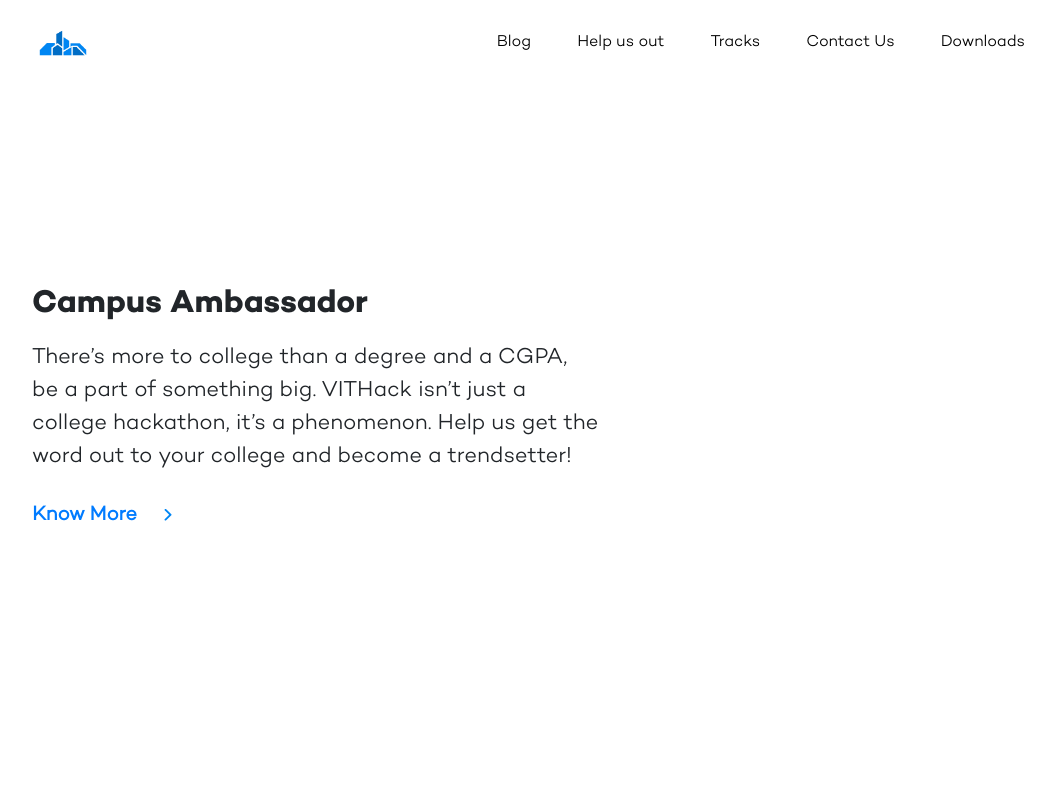
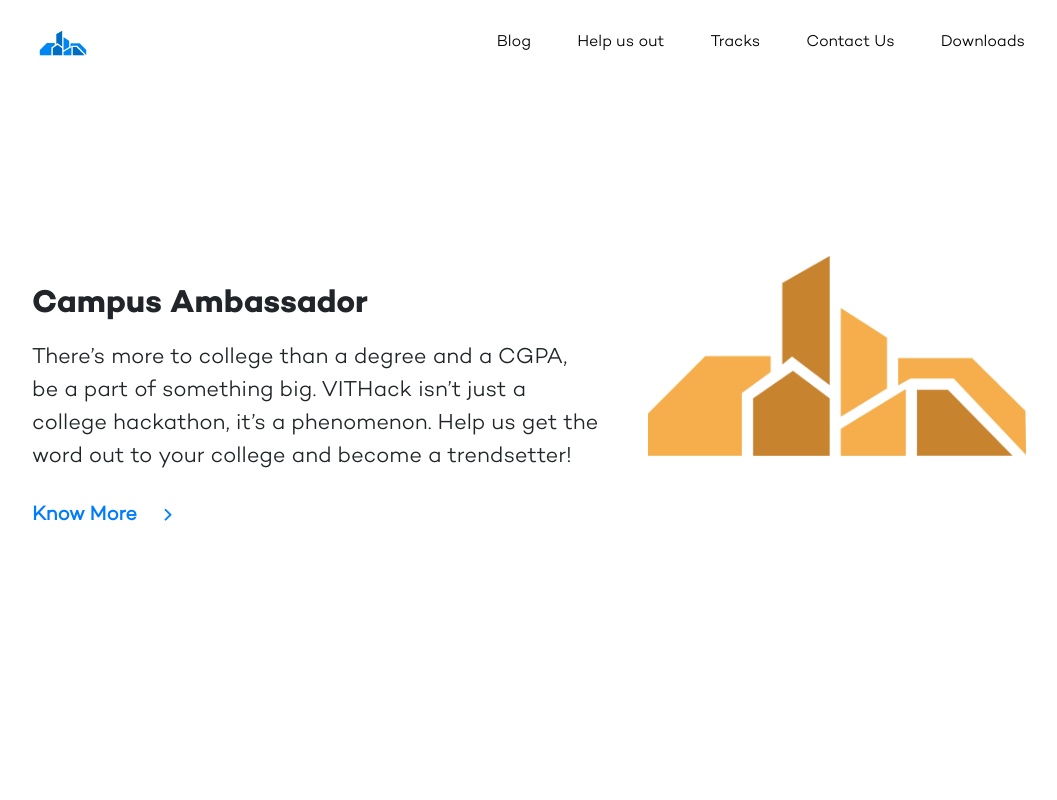
Before and after one commit to nikhils4/HackV, a plain HTML site: page campusAmbassador.html in a window 1280 px wide. Shown: the top 800 px of the page, without its empty margins (111-1168 px from the left). Drawn offline with nearby package versions, Linux system fonts and the light colour scheme; a script that the page names is missing.

Commit message:
Add golden-Img

```diff
--- a/campusAmbassador.html
+++ b/campusAmbassador.html
@@ -73,7 +73,7 @@
             </div>
             <div data-aos="fade-left" class="col-12 col-lg-5 cover-img cover-img-fix">
                 <!-- Proper image to be added -->
-                <!-- <img class="img-responsive " src="./asset/images/Cover Page Image.webp" style="height : 250px; transform : translateY(-15%)" alt="cover page image"> -->
+                <img class="img-responsive " src="./asset/images/golden-logo.webp" style="height : 200px; transform : translateY(-15%)" alt="cover page image">
             </div>
         </div>
     </div>
```
Also changed, not shown: asset/images/golden-logo.png (added), asset/images/golden-logo.webp (added).
